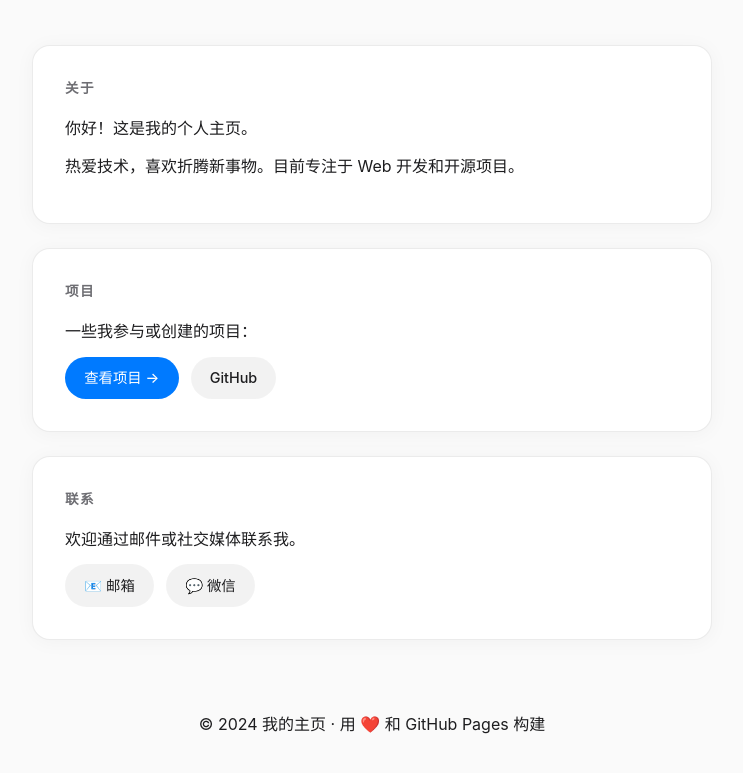
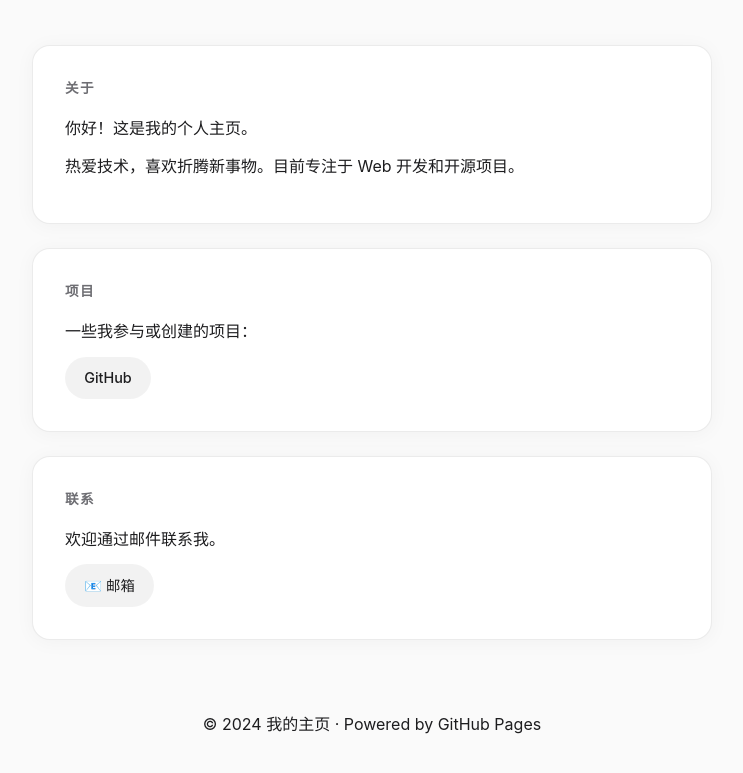
Before and after one commit to 3371489998-crypto/3371489998-crypto.github.io, a plain HTML site: page index.html in a window 1280 px wide. Shown: the part 251-1024 px from the top of the page, without its empty margins (268-1011 px from the left). Drawn offline with Linux system fonts and the light colour scheme.

Commit message:
Update index.html: Apple-style minimal design

```diff
--- a/index.html
+++ b/index.html
@@ -25,22 +25,20 @@
             <h2>项目</h2>
             <p>一些我参与或创建的项目：</p>
             <div class="links">
-                <a href="#" class="btn btn-primary">查看项目 →</a>
                 <a href="https://github.com/3371489998-crypto" class="btn btn-secondary">GitHub</a>
             </div>
         </section>
 
         <section class="card">
             <h2>联系</h2>
-            <p>欢迎通过邮件或社交媒体联系我。</p>
+            <p>欢迎通过邮件联系我。</p>
             <div class="links">
                 <a href="mailto:your@email.com" class="btn btn-secondary">📧 邮箱</a>
-                <a href="#" class="btn btn-secondary">💬 微信</a>
             </div>
         </section>
 
         <footer>
-            <p>© 2024 我的主页 · 用 ❤️ 和 GitHub Pages 构建</p>
+            <p>© 2024 我的主页 · Powered by GitHub Pages</p>
         </footer>
     </div>
 </body>
```
